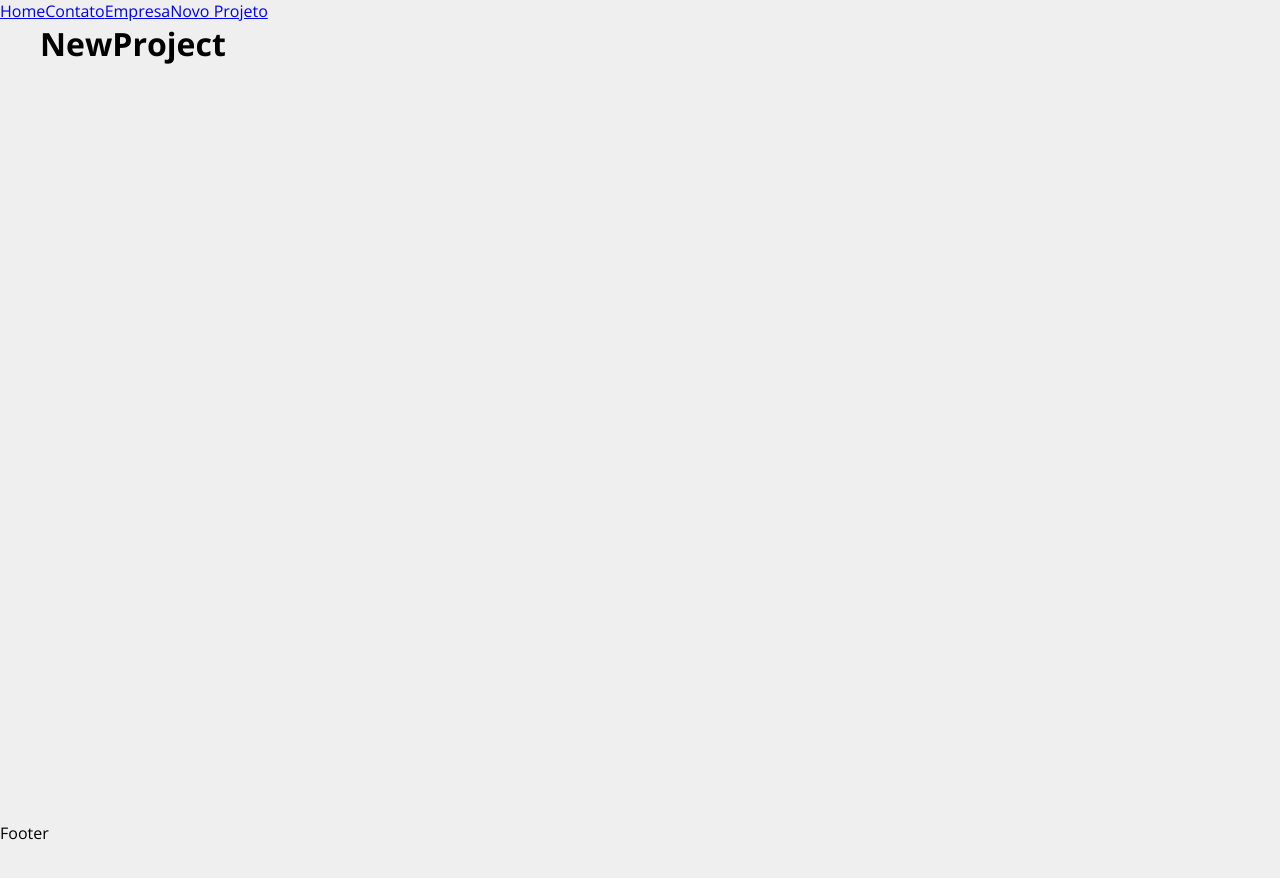
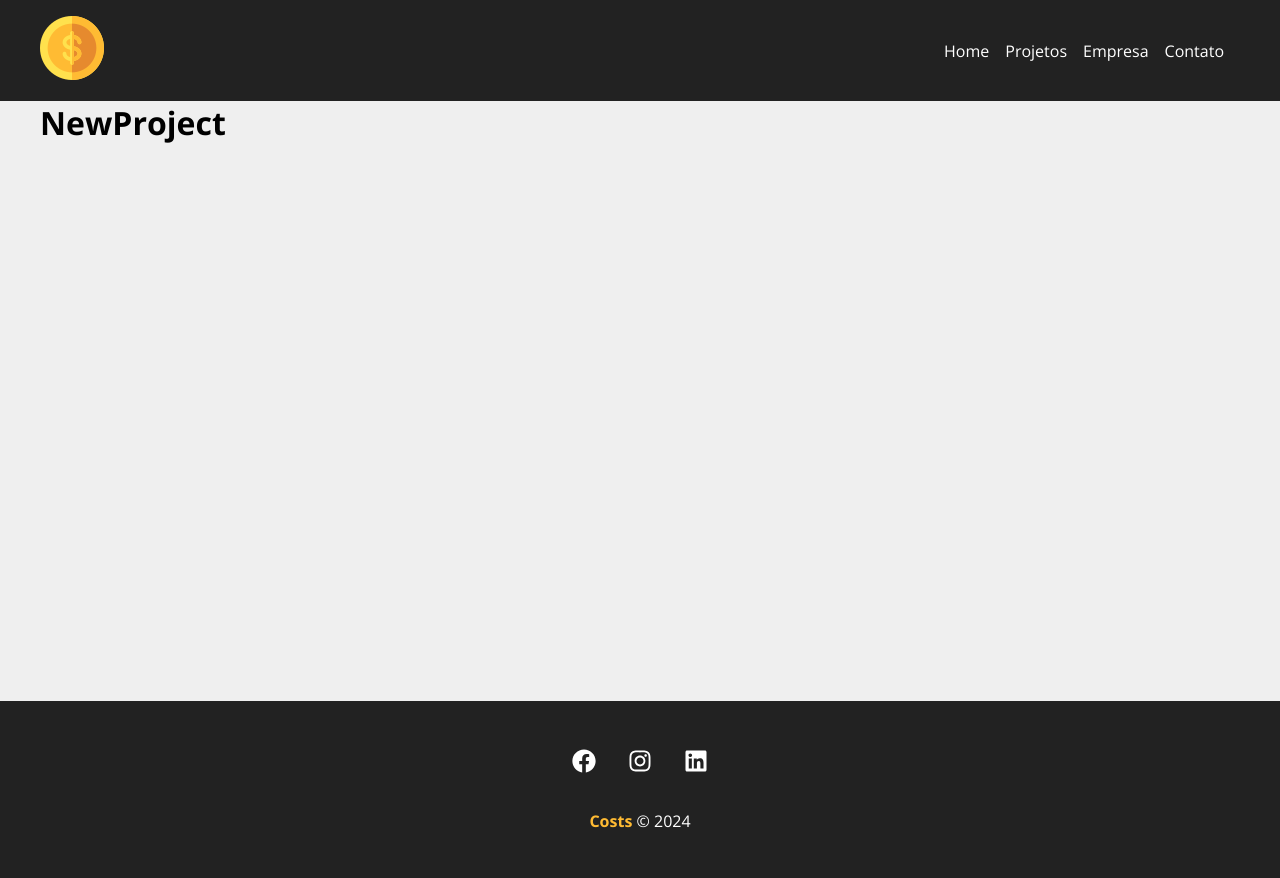
Before and after one commit to NewFabio/Treino-React, a React (Vite) app in the folder Meu-projeto-costs/costs/: page /newproject in a window 1280 px wide. Before the commit the page ends 844 px from the top, so only its background shows below. Built offline with nearby package versions, Linux system fonts and the light colour scheme.

Commit message:
Criação header e footer

```diff
--- a/Meu-projeto-costs/costs/src/App.jsx
+++ b/Meu-projeto-costs/costs/src/App.jsx
@@ -1,31 +1,29 @@
 import {BrowserRouter as Router, Routes, Route, Link} from 'react-router-dom'
 import Home from './Components/pages/Home'
+import Project from './Components/pages/Projects'
 import Company from './Components/pages/Company'
 import Contact from './Components/pages/Contact'
 import NewProject from './Components/pages/NewProject'
 
 import Container from './Components/layout/Container'
+import Navbar from './Components/layout/NavBar'
+import Footer from './Components/layout/Footer'
 
 function App() {
   return (
     <Router>
-      <div>
-        <Link to='/'>Home</Link>
-        <Link to='/contact'>Contato</Link>
-        <Link to='/company'>Empresa</Link>
-        <Link to='/newproject'>Novo Projeto</Link>
-      </div>
+      <Navbar />
       <Container customClass='min-height'>
         <Routes>
             <Route exact path='/' element={<Home />} />
+            <Route path='/project' element={<Project />} />
             <Route path='/company' element={<Company />} />
             <Route path='/contact' element={<Contact />} />
             <Route path='/newproject' element={<NewProject />} />
         </Routes>
       </Container>
-      <p>Footer</p>
+      <Footer />
     </Router>
-
   )
 }
 
--- a/Meu-projeto-costs/costs/src/Components/layout/Container.module.css
+++ b/Meu-projeto-costs/costs/src/Components/layout/Container.module.css
@@ -7,7 +7,7 @@
 }
 
 .min-height {
-    min-height: 100vh;
+    min-height: 75vh;
 }
 
 .start {
--- /dev/null
+++ b/Meu-projeto-costs/costs/src/Components/layout/Footer.jsx
@@ -0,0 +1,17 @@
+import {FaFacebook, FaInstagram, FaLinkedin} from 'react-icons/fa'
+
+import styles from './Footer.module.css'
+
+function Footer() {
+    return(
+        <footer className={styles.footer}>
+            <ul className={styles.social_list}>
+                <li><FaFacebook /></li>
+                <li><FaInstagram /></li>
+                <li><FaLinkedin /></li>
+            </ul>
+            <p className={styles.copy_right}><span>Costs</span> &copy; 2024</p>
+        </footer>
+    )
+}
+export default Footer
--- /dev/null
+++ b/Meu-projeto-costs/costs/src/Components/layout/Footer.module.css
@@ -0,0 +1,34 @@
+.footer {
+    background-color: #222;
+    color: #fff;
+    padding: 3em;
+    text-align: center;
+}
+
+.social_list {
+    display: flex;
+    justify-content: center;
+    list-style: none;
+}
+
+.social_list li {
+    margin: 0 1em;
+}
+
+.social_list li:hover {
+    color: #ffbb33;
+}
+
+.social_list svg {
+    font-size: 1.5em;
+    cursor: pointer;
+}
+
+.copy_right {
+    margin-top: 2em;
+}
+
+.copy_right span {
+    font-weight: bold;
+    color: #ffbb33;
+}
--- /dev/null
+++ b/Meu-projeto-costs/costs/src/Components/layout/Navbar.jsx
@@ -0,0 +1,31 @@
+import { Link } from "react-router-dom"
+
+import Container from "./Container"
+
+import styles from './Navbar.module.css'
+import logo from '../../img/costs_logo.png'
+
+function Navbar() {
+    return(
+        <nav className={styles.navbar}>
+            <Container>
+                <Link to='/'><img src={logo} alt="Costs" /></Link>
+                <ul className={styles.list} >
+                    <li className={styles.item}>
+                        <Link to='/'>Home</Link>
+                    </li>
+                    <li className={styles.item}>
+                        <Link to='/project'>Projetos</Link>
+                    </li>
+                    <li className={styles.item}>
+                        <Link to='/company'>Empresa</Link>
+                    </li>
+                    <li className={styles.item}>
+                        <Link to='/contact'>Contato</Link>
+                    </li>
+                </ul>
+            </Container>
+        </nav>
+    )
+}
+export default Navbar
--- /dev/null
+++ b/Meu-projeto-costs/costs/src/Components/layout/Navbar.module.css
@@ -0,0 +1,25 @@
+.navbar {
+    display: flex;
+    justify-content: space-between;
+    background-color: #222;
+    padding: 1em;
+}
+
+.list {
+    display: flex;
+    list-style: none;
+    align-items: center;
+}
+
+.item {
+    margin-right: 1em;
+}
+
+.item a {
+    color: #fff;
+    text-decoration: none;
+}
+
+.item a:hover {
+    color: #ffbb33;
+}
--- /dev/null
+++ b/Meu-projeto-costs/costs/src/Components/pages/Projects.jsx
@@ -0,0 +1,7 @@
+function Project() {
+    return(
+        <h1>Projetos</h1>
+    )
+}
+
+export default Project
```
